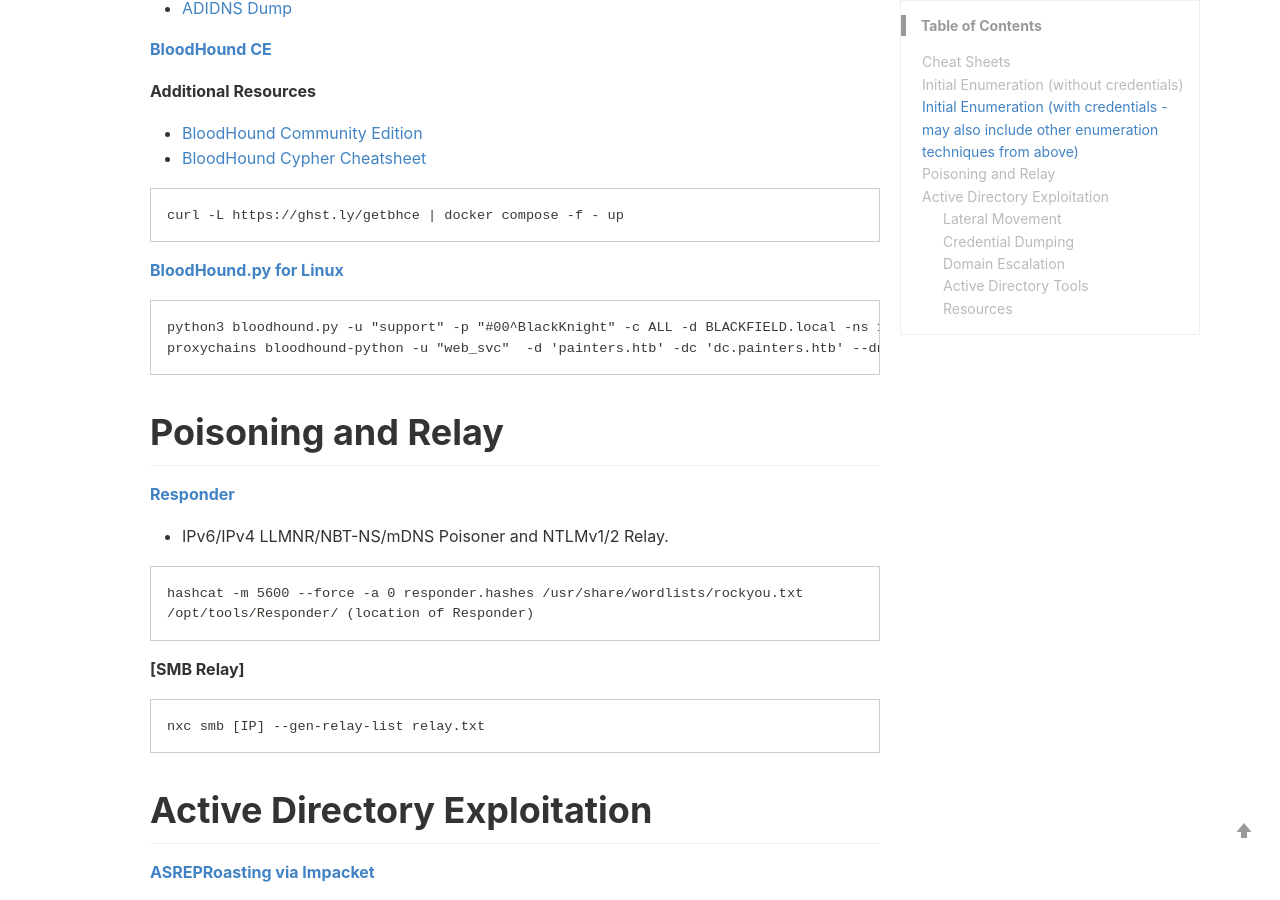
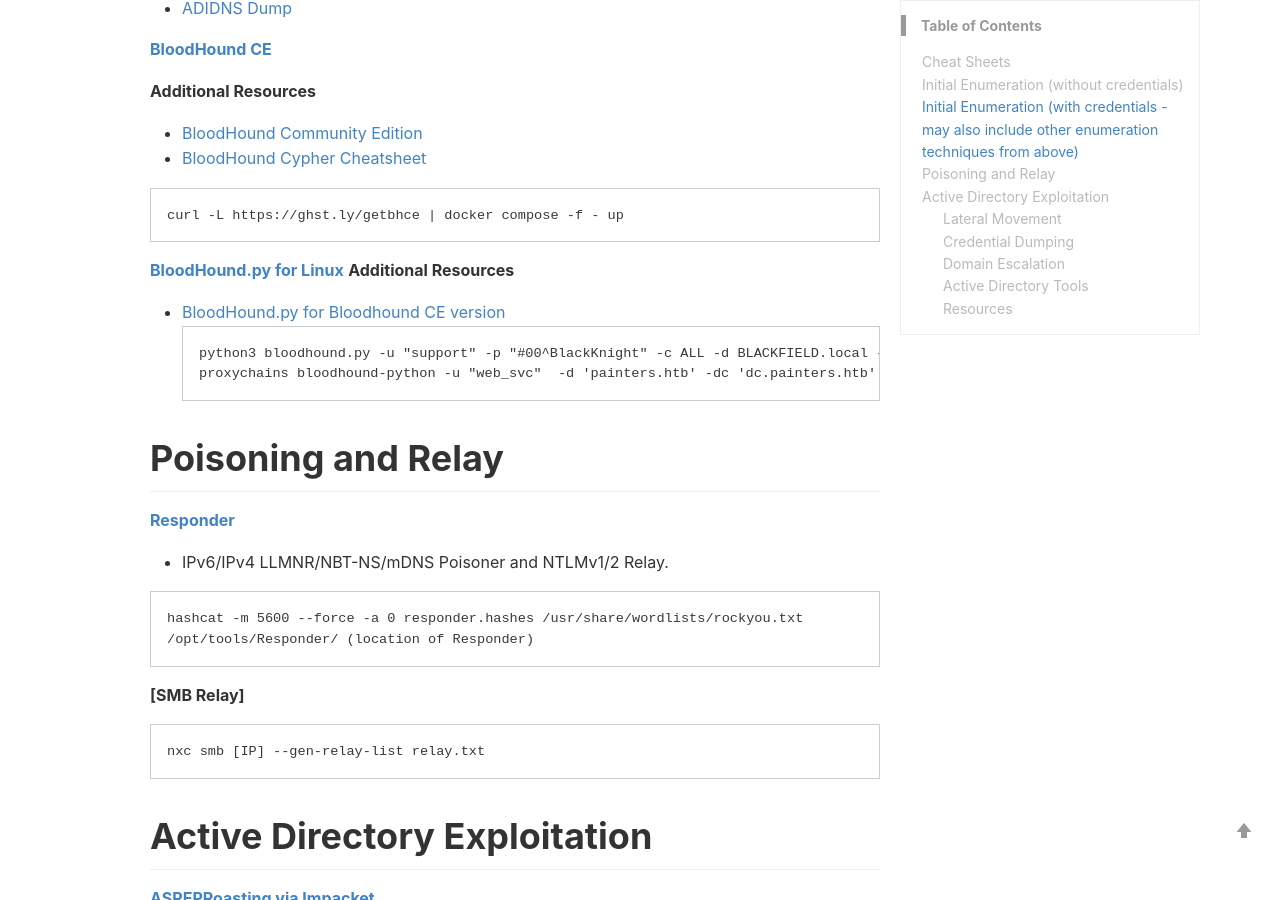
Before and after one commit to qwutony/qwutony.github.io, a Jekyll site: the page built from _wiki/003-active-directory-penetration-testing.md, in a window 1280 px wide and 900 px high, scrolled down 1663 px. Built offline with Jekyll 4.4.1, drawn with Linux system fonts in a browser that asks for light colours; a style sheet for code colours, icons or effects is not loaded.

Commit message:
Update 003-active-directory-penetration-testing.md

````diff
--- a/_wiki/003-active-directory-penetration-testing.md
+++ b/_wiki/003-active-directory-penetration-testing.md
@@ -65,6 +65,8 @@ curl -L https://ghst.ly/getbhce | docker compose -f - up
 ```
 
 **[BloodHound.py for Linux](https://github.com/dirkjanm/BloodHound.py)**
+**Additional Resources**
+  - [BloodHound.py for Bloodhound CE version](https://github.com/dirkjanm/BloodHound.py/tree/bloodhound-ce)
 ```
 python3 bloodhound.py -u "support" -p "#00^BlackKnight" -c ALL -d BLACKFIELD.local -ns 10.10.10.192 -dc dc01.BLACKFIELD.local
 proxychains bloodhound-python -u "web_svc"  -d 'painters.htb' -dc 'dc.painters.htb' --dns-tcp -c ALL -v -ns 192.168.110.55 [proxychains equivalent]
````
